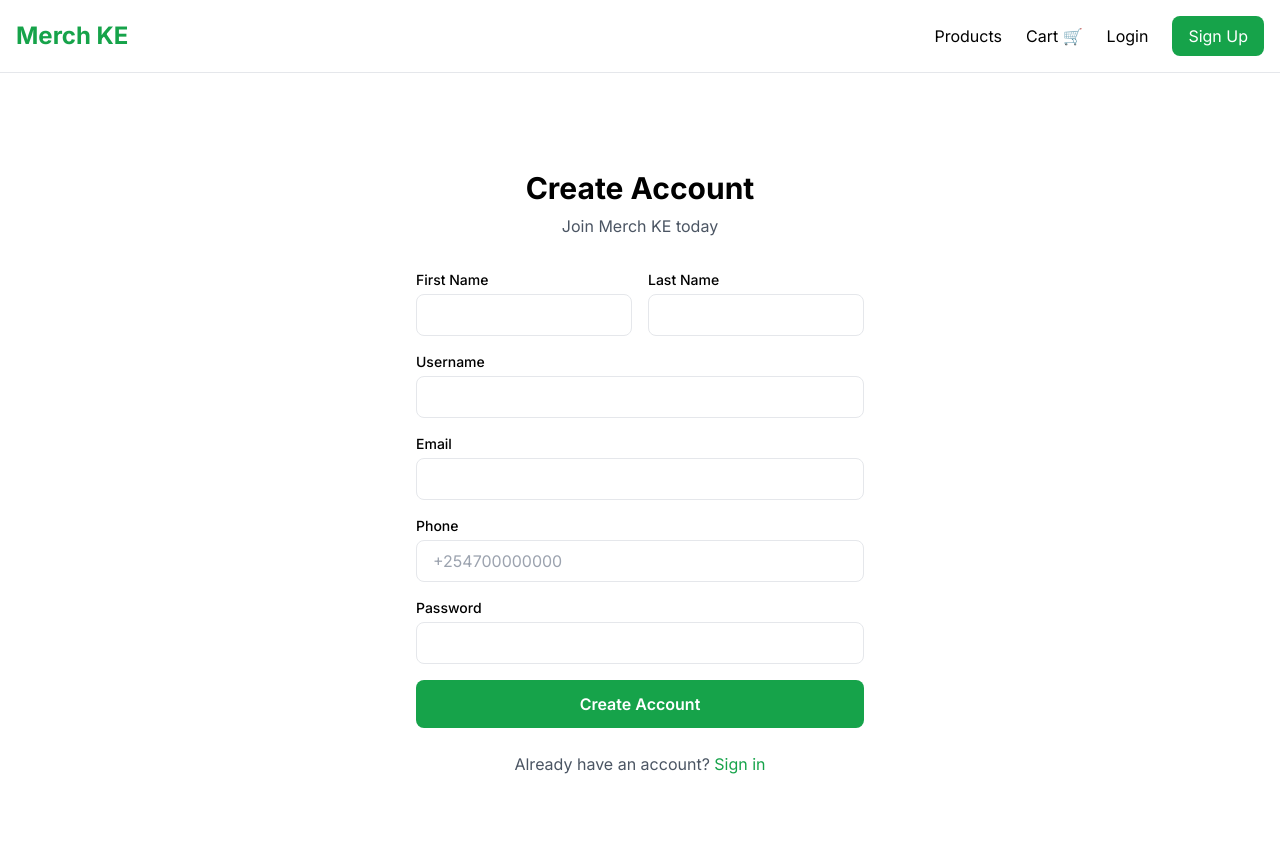
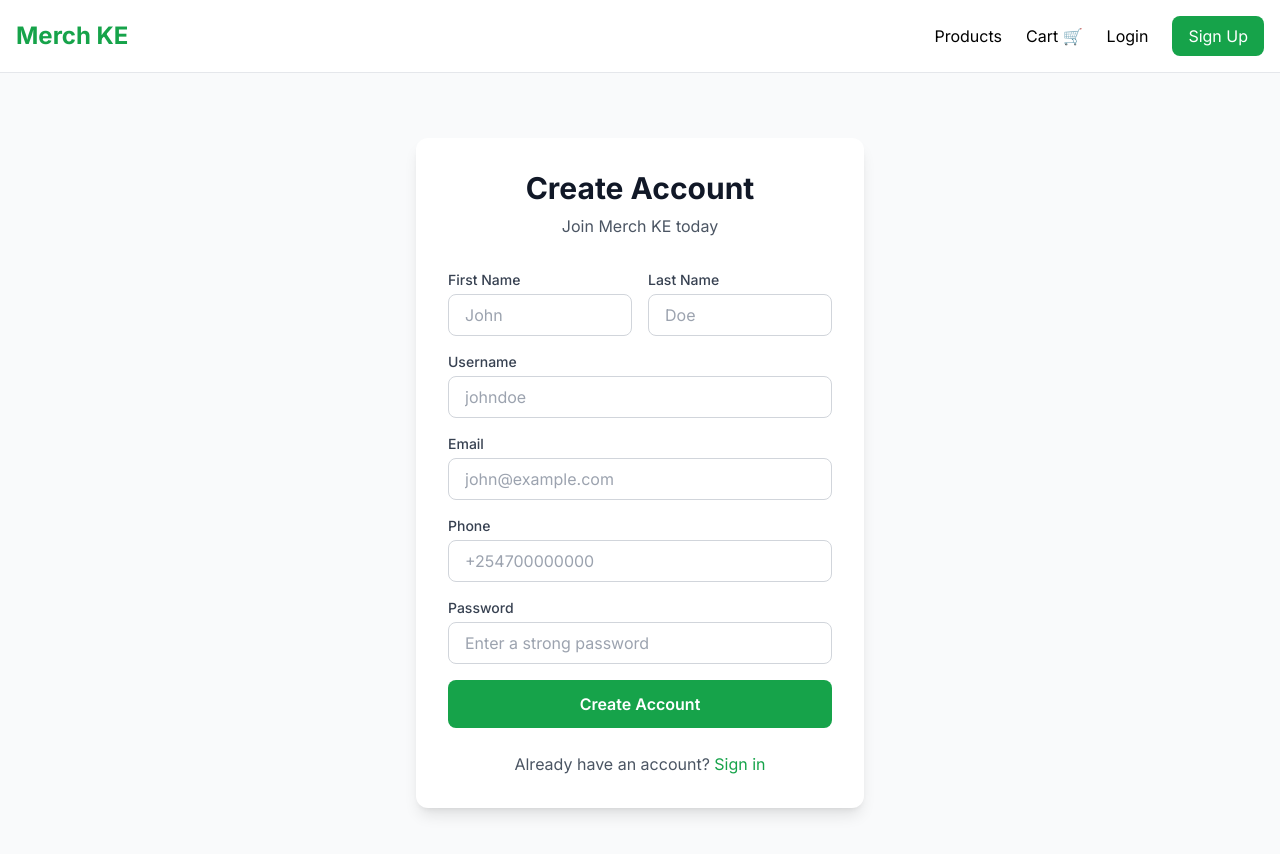
Before and after one commit to lxmwaniky/merch-ke, a Next.js app: page /auth/register in a window 1280 px wide. Shown: the top 854 px of the page. Built offline with nearby package versions, Linux system fonts and the light colour scheme; no server answers.

Commit message:
style: Enhance login and registration page UI with improved accessibility and visual consistency

```diff
--- a/app/auth/login/page.tsx
+++ b/app/auth/login/page.tsx
@@ -34,10 +34,10 @@ export default function LoginPage() {
   };
 
   return (
-    <div className="min-h-screen flex items-center justify-center py-12 px-4">
-      <div className="max-w-md w-full">
+    <div className="min-h-screen flex items-center justify-center py-12 px-4 bg-gray-50">
+      <div className="max-w-md w-full bg-white rounded-xl shadow-lg p-8">
         <div className="text-center mb-8">
-          <h1 className="text-3xl font-bold">Welcome Back</h1>
+          <h1 className="text-3xl font-bold text-gray-900">Welcome Back</h1>
           <p className="text-gray-600 mt-2">Sign in to your account</p>
         </div>
 
@@ -49,24 +49,26 @@ export default function LoginPage() {
           )}
 
           <div>
-            <label className="block text-sm font-medium mb-1">Email</label>
+            <label className="block text-sm font-medium mb-1 text-gray-700">Email</label>
             <input
               type="email"
               value={email}
               onChange={(e) => setEmail(e.target.value)}
               required
-              className="w-full px-4 py-2 border rounded-lg focus:ring-2 focus:ring-primary-500 focus:border-transparent"
+              placeholder="Enter your email"
+              className="w-full px-4 py-2 border border-gray-300 rounded-lg focus:ring-2 focus:ring-primary-500 focus:border-transparent text-gray-900 bg-white"
             />
           </div>
 
           <div>
-            <label className="block text-sm font-medium mb-1">Password</label>
+            <label className="block text-sm font-medium mb-1 text-gray-700">Password</label>
             <input
               type="password"
               value={password}
               onChange={(e) => setPassword(e.target.value)}
               required
-              className="w-full px-4 py-2 border rounded-lg focus:ring-2 focus:ring-primary-500 focus:border-transparent"
+              placeholder="Enter your password"
+              className="w-full px-4 py-2 border border-gray-300 rounded-lg focus:ring-2 focus:ring-primary-500 focus:border-transparent text-gray-900 bg-white"
             />
           </div>
 
--- a/app/auth/register/page.tsx
+++ b/app/auth/register/page.tsx
@@ -44,10 +44,10 @@ export default function RegisterPage() {
   };
 
   return (
-    <div className="min-h-screen flex items-center justify-center py-12 px-4">
-      <div className="max-w-md w-full">
+    <div className="min-h-screen flex items-center justify-center py-12 px-4 bg-gray-50">
+      <div className="max-w-md w-full bg-white rounded-xl shadow-lg p-8">
         <div className="text-center mb-8">
-          <h1 className="text-3xl font-bold">Create Account</h1>
+          <h1 className="text-3xl font-bold text-gray-900">Create Account</h1>
           <p className="text-gray-600 mt-2">Join Merch KE today</p>
         </div>
 
@@ -60,55 +60,59 @@ export default function RegisterPage() {
 
           <div className="grid grid-cols-2 gap-4">
             <div>
-              <label className="block text-sm font-medium mb-1">First Name</label>
+              <label className="block text-sm font-medium mb-1 text-gray-700">First Name</label>
               <input
                 type="text"
                 name="first_name"
                 value={formData.first_name}
                 onChange={handleChange}
                 required
-                className="w-full px-4 py-2 border rounded-lg focus:ring-2 focus:ring-primary-500 focus:border-transparent"
+                placeholder="John"
+                className="w-full px-4 py-2 border border-gray-300 rounded-lg focus:ring-2 focus:ring-primary-500 focus:border-transparent text-gray-900 bg-white"
               />
             </div>
             <div>
-              <label className="block text-sm font-medium mb-1">Last Name</label>
+              <label className="block text-sm font-medium mb-1 text-gray-700">Last Name</label>
               <input
                 type="text"
                 name="last_name"
                 value={formData.last_name}
                 onChange={handleChange}
                 required
-                className="w-full px-4 py-2 border rounded-lg focus:ring-2 focus:ring-primary-500 focus:border-transparent"
+                placeholder="Doe"
+                className="w-full px-4 py-2 border border-gray-300 rounded-lg focus:ring-2 focus:ring-primary-500 focus:border-transparent text-gray-900 bg-white"
               />
             </div>
           </div>
 
           <div>
-            <label className="block text-sm font-medium mb-1">Username</label>
+            <label className="block text-sm font-medium mb-1 text-gray-700">Username</label>
             <input
               type="text"
               name="username"
               value={formData.username}
               onChange={handleChange}
               required
-              className="w-full px-4 py-2 border rounded-lg focus:ring-2 focus:ring-primary-500 focus:border-transparent"
+              placeholder="johndoe"
+              className="w-full px-4 py-2 border border-gray-300 rounded-lg focus:ring-2 focus:ring-primary-500 focus:border-transparent text-gray-900 bg-white"
             />
           </div>
 
           <div>
-            <label className="block text-sm font-medium mb-1">Email</label>
+            <label className="block text-sm font-medium mb-1 text-gray-700">Email</label>
             <input
               type="email"
               name="email"
               value={formData.email}
               onChange={handleChange}
               required
-              className="w-full px-4 py-2 border rounded-lg focus:ring-2 focus:ring-primary-500 focus:border-transparent"
+              placeholder="john@example.com"
+              className="w-full px-4 py-2 border border-gray-300 rounded-lg focus:ring-2 focus:ring-primary-500 focus:border-transparent text-gray-900 bg-white"
             />
           </div>
 
           <div>
-            <label className="block text-sm font-medium mb-1">Phone</label>
+            <label className="block text-sm font-medium mb-1 text-gray-700">Phone</label>
             <input
               type="tel"
               name="phone"
@@ -116,19 +120,20 @@ export default function RegisterPage() {
               onChange={handleChange}
               placeholder="+254700000000"
               required
-              className="w-full px-4 py-2 border rounded-lg focus:ring-2 focus:ring-primary-500 focus:border-transparent"
+              className="w-full px-4 py-2 border border-gray-300 rounded-lg focus:ring-2 focus:ring-primary-500 focus:border-transparent text-gray-900 bg-white"
             />
           </div>
 
           <div>
-            <label className="block text-sm font-medium mb-1">Password</label>
+            <label className="block text-sm font-medium mb-1 text-gray-700">Password</label>
             <input
               type="password"
               name="password"
               value={formData.password}
               onChange={handleChange}
               required
-              className="w-full px-4 py-2 border rounded-lg focus:ring-2 focus:ring-primary-500 focus:border-transparent"
+              placeholder="Enter a strong password"
+              className="w-full px-4 py-2 border border-gray-300 rounded-lg focus:ring-2 focus:ring-primary-500 focus:border-transparent text-gray-900 bg-white"
             />
           </div>
 
```
